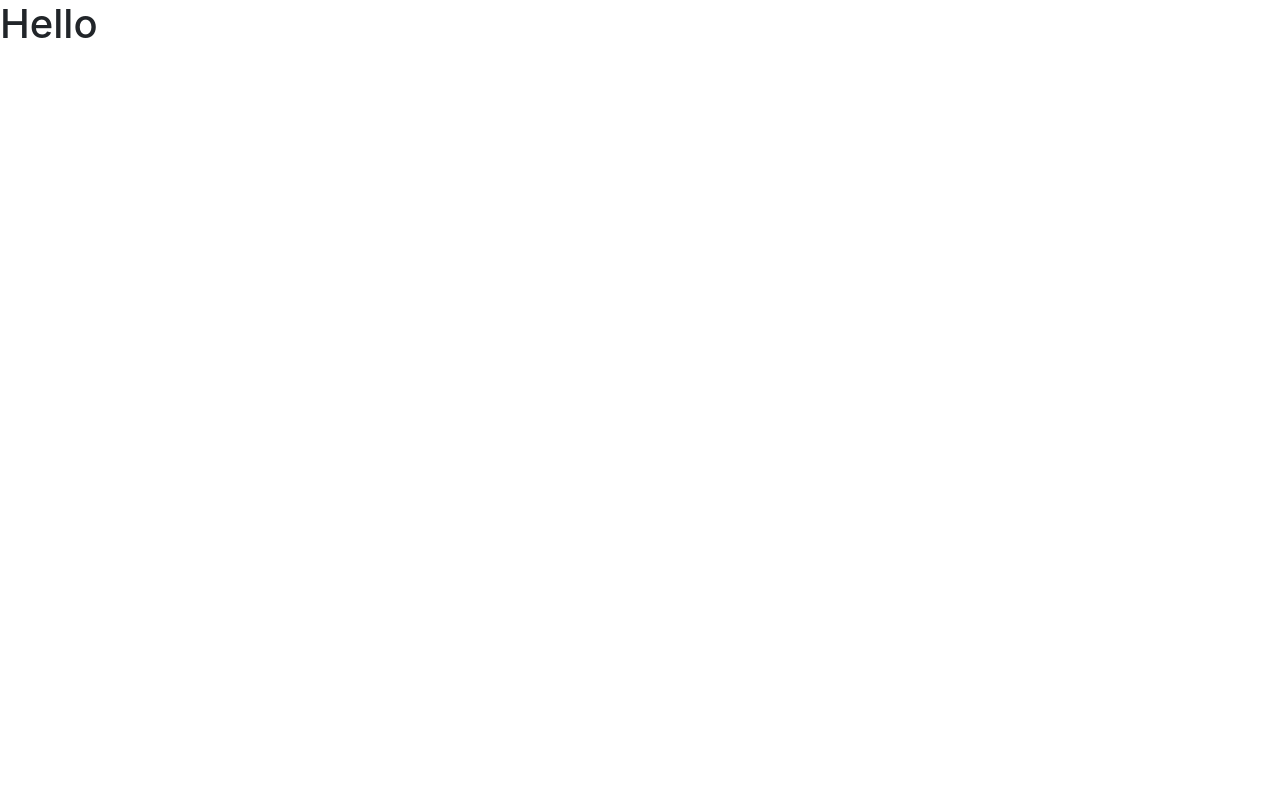
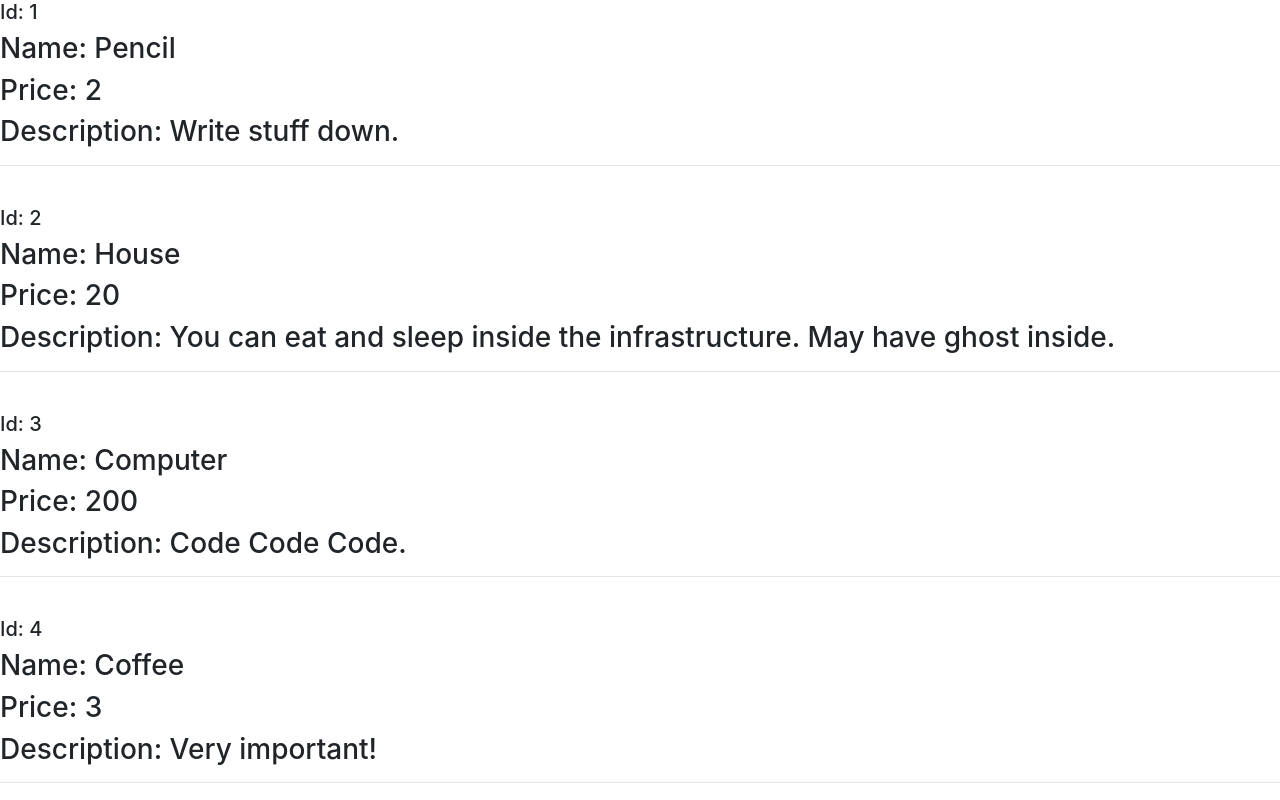
Before and after one commit to rmpalgo/react-js-practice, a React (Create React App) app: page / in a window 1280 px wide. Shown: the top 800 px of the page. Built offline with nearby package versions, Linux system fonts and the light colour scheme.

Commit message:
exercise: render product component from datajs file using map.

```diff
--- a/src/App.js
+++ b/src/App.js
@@ -1,9 +1,21 @@
 import React from "react"
+import Product from "./components/Product"
+import dataProducts from "./dataProducts"
 
 function App() {
+const result = dataProducts.map( product => {
+    return <Product data={{
+        id: product.id,
+        name: product.name,
+        price: product.price,
+        description: product.description
+    }}/>
+})
+
+
     return (
         <div>
-            <h1>Hello</h1>
+            {result}
         </div>
     )
 }
--- /dev/null
+++ b/src/components/Product.js
@@ -0,0 +1,18 @@
+import React from "react"
+
+function Product(props) {
+
+
+    return(
+        <div>
+            <h5>Id: {props.data.id}</h5>
+            <h3>Name: {props.data.name}</h3>
+            <h3>Price: {props.data.price}</h3>
+            <h3>Description: {props.data.description}</h3>
+            <hr/>
+            <br/>
+        </div>
+    )
+}
+
+export default Product
```
